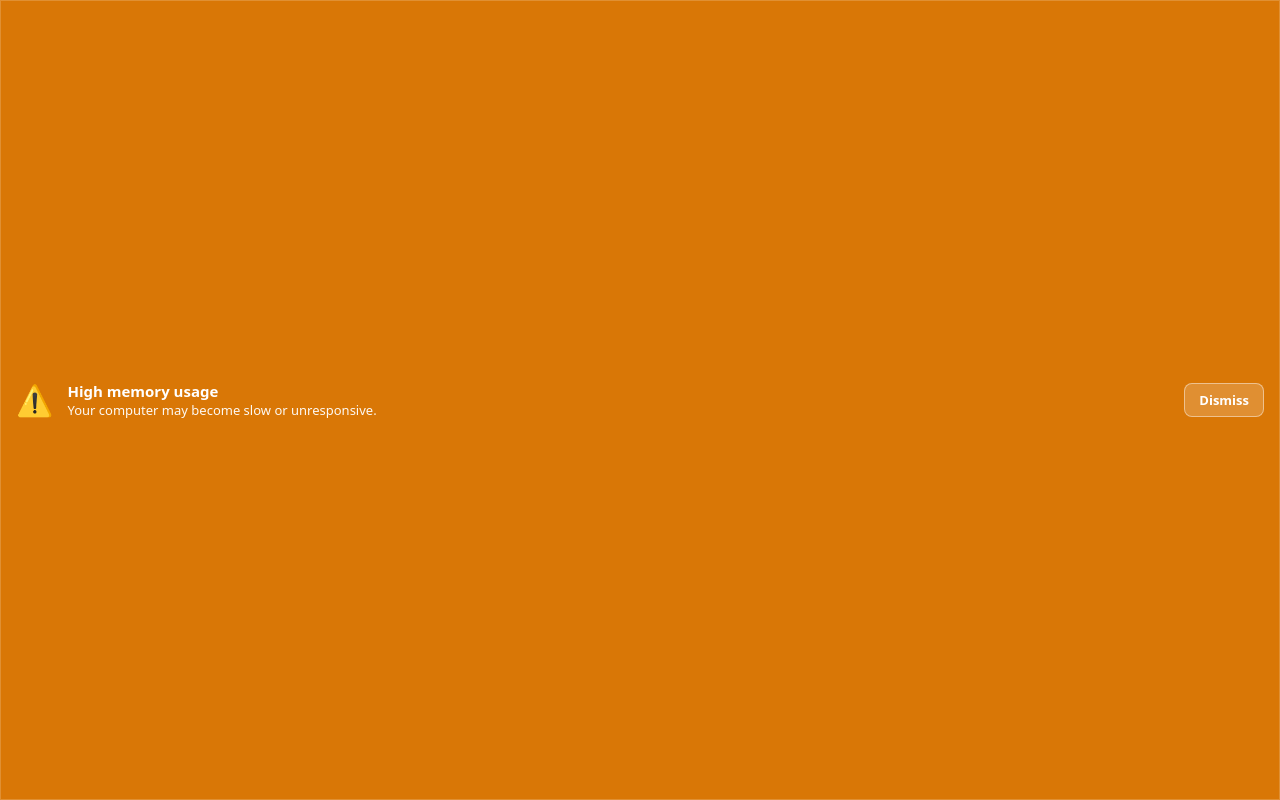
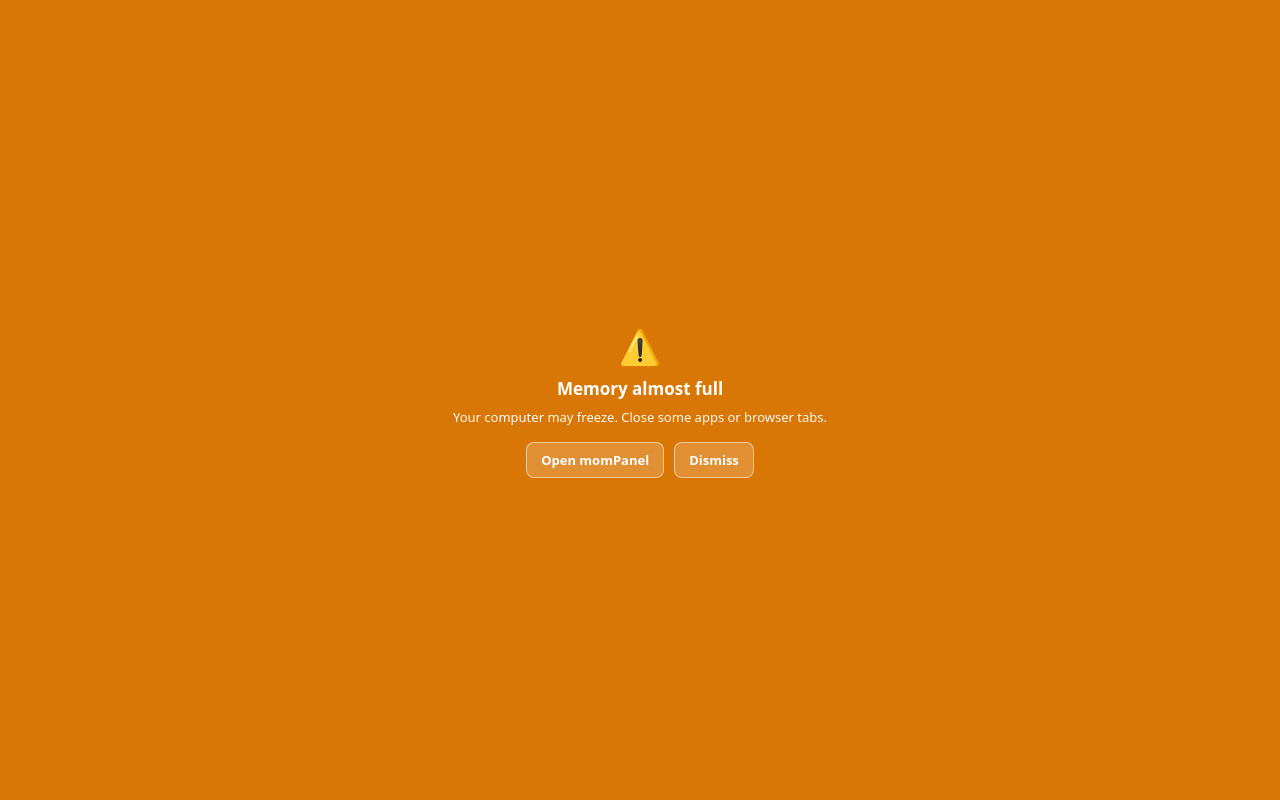
Before and after one commit to kaislate/momPanel, a website: page src/warn.html in a window 1280 px wide. Drawn offline with Linux system fonts and the light colour scheme.

Commit message:
feat(alert): escalation modal content with Open/Dismiss

```diff
--- a/src/warn.html
+++ b/src/warn.html
@@ -14,67 +14,40 @@
         user-select: none;
         cursor: default;
       }
-      /* The whole window IS the banner. Background color is set at runtime from the
-         user's chosen color; these are just the fallback amber + layout. */
-      #banner {
+      #modal {
         box-sizing: border-box;
         height: 100%;
         display: flex;
+        flex-direction: column;
         align-items: center;
-        gap: 14px;
-        padding: 12px 16px;
+        justify-content: center;
+        gap: 8px;
+        padding: 18px;
         background: #d97706;
         color: #fff;
-        box-shadow: inset 0 0 0 1px rgba(255, 255, 255, 0.18);
+        text-align: center;
       }
-      #icon {
-        font-size: 30px;
-        line-height: 1;
-        flex: 0 0 auto;
+      #icon { font-size: 34px; }
+      #headline { font-size: 17px; font-weight: 700; }
+      #sub { font-size: 13px; opacity: 0.95; }
+      #actions { display: flex; gap: 10px; margin-top: 8px; }
+      #actions button {
+        font: inherit; font-size: 13px; font-weight: 600; color: inherit;
+        background: rgba(255,255,255,0.18); border: 1px solid rgba(255,255,255,0.5);
+        border-radius: 8px; padding: 8px 14px; cursor: pointer;
       }
-      #text {
-        flex: 1 1 auto;
-        min-width: 0;
-      }
-      #headline {
-        font-size: 15px;
-        font-weight: 700;
-        white-space: nowrap;
-        overflow: hidden;
-        text-overflow: ellipsis;
-      }
-      #sub {
-        font-size: 13px;
-        opacity: 0.95;
-        white-space: nowrap;
-        overflow: hidden;
-        text-overflow: ellipsis;
-      }
-      #dismiss {
-        flex: 0 0 auto;
-        font: inherit;
-        font-size: 13px;
-        font-weight: 600;
-        color: inherit;
-        background: rgba(255, 255, 255, 0.18);
-        border: 1px solid rgba(255, 255, 255, 0.45);
-        border-radius: 8px;
-        padding: 7px 14px;
-        cursor: pointer;
-      }
-      #dismiss:hover {
-        background: rgba(255, 255, 255, 0.3);
-      }
+      #actions button:hover { background: rgba(255,255,255,0.3); }
     </style>
   </head>
   <body>
-    <div id="banner" role="alert">
+    <div id="modal" role="alertdialog" aria-label="High memory warning">
       <div id="icon">⚠️</div>
-      <div id="text">
-        <div id="headline">High memory usage</div>
-        <div id="sub">Your computer may become slow or unresponsive.</div>
+      <div id="headline">Memory almost full</div>
+      <div id="sub">Your computer may freeze. Close some apps or browser tabs.</div>
+      <div id="actions">
+        <button id="open" type="button">Open momPanel</button>
+        <button id="dismiss" type="button">Dismiss</button>
       </div>
-      <button id="dismiss" type="button">Dismiss</button>
     </div>
     <script type="module" src="warn.js"></script>
   </body>
--- a/src/warn.js
+++ b/src/warn.js
@@ -1,53 +1,10 @@
-// Banner logic for the always-on-top high-memory warning window.
-// The Rust watcher pushes a `mem-warn` event every ~2s while usage is over the
-// threshold; we render the live percentage, the biggest memory user, and apply the
-// user's chosen banner color (auto-contrasting the text for readability).
-const tauri = window.__TAURI__ || {};
-const event = tauri.event;
-const core = tauri.core;
+// Escalation modal: "Open momPanel" and "Dismiss" buttons. Details are already
+// delivered by the critical notification + speech; this is the visual last resort.
+const core = window.__TAURI__ && window.__TAURI__.core;
 
-const banner = document.getElementById("banner");
-const headline = document.getElementById("headline");
-const sub = document.getElementById("sub");
-const dismiss = document.getElementById("dismiss");
-
-// Pick black or white text depending on how light the background color is.
-function contrastText(hex) {
-  const m = /^#?([0-9a-f]{6})$/i.exec(hex || "");
-  if (!m) return "#ffffff";
-  const n = parseInt(m[1], 16);
-  const r = (n >> 16) & 255;
-  const g = (n >> 8) & 255;
-  const b = n & 255;
-  // Relative luminance (sRGB, perceptual weights).
-  const lum = (0.299 * r + 0.587 * g + 0.114 * b) / 255;
-  return lum > 0.6 ? "#1a1a1a" : "#ffffff";
-}
-
-function applyColor(hex) {
-  if (!/^#?[0-9a-f]{6}$/i.test(hex || "")) return;
-  const color = hex[0] === "#" ? hex : "#" + hex;
-  banner.style.background = color;
-  banner.style.color = contrastText(color);
-}
-
-function render(p) {
-  if (typeof p.percent === "number") {
-    headline.textContent = `Memory almost full — ${p.percent}% used`;
-  }
-  if (p.proc && p.proc_mb) {
-    const gb = (p.proc_mb / 1024).toFixed(1);
-    sub.textContent = `${p.proc} is using ${gb} GB. Close some tabs or apps to free memory.`;
-  } else {
-    sub.textContent = "Your computer may become slow or unresponsive.";
-  }
-  applyColor(p.color);
-}
-
-if (event) {
-  event.listen("mem-warn", (e) => render(e.payload || {}));
-}
-
-dismiss.addEventListener("click", () => {
+document.getElementById("open").addEventListener("click", () => {
+  if (core) core.invoke("open_main_window");
+});
+document.getElementById("dismiss").addEventListener("click", () => {
   if (core) core.invoke("dismiss_mem_warn");
 });
```
